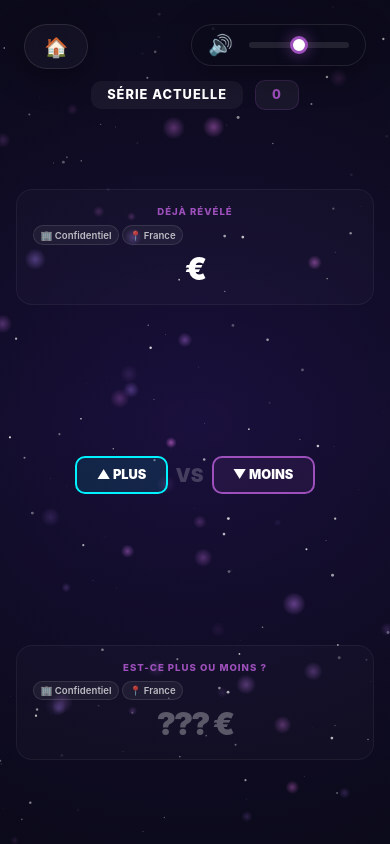
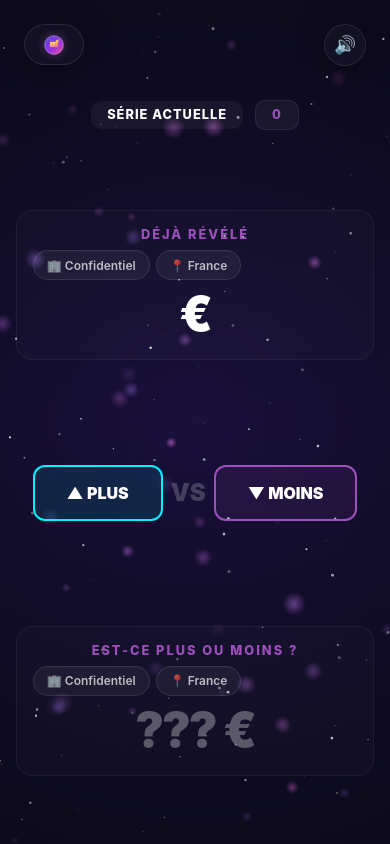
Before and after one commit to julianlebouc/SalaryGuessr, a React (Create React App) app in the folder frontend/: page /highlow in a window 390 px wide. Built offline with nearby package versions, Linux system fonts and the light colour scheme; no server answers.

Commit message:
Fixed all pages responsive and layout on mobile

```diff
--- a/frontend/src/index.css
+++ b/frontend/src/index.css
@@ -68,7 +68,7 @@ button {
 }
 
 .hp-btn-primary:hover {
-  transform: translateY(-4px) scale(1.02);
+  transform: translateY(-4px) scale(1.05);
   box-shadow: 0 15px 35px rgba(106, 17, 203, 0.5);
   border-color: rgba(255, 255, 255, 0.4);
 }
@@ -80,7 +80,7 @@ button {
   left: -50%;
   width: 200%;
   height: 200%;
-  background: radial-gradient(circle, rgba(255,255,255,0.2) 0%, transparent 70%);
+  background: radial-gradient(circle, rgba(255, 255, 255, 0.2) 0%, transparent 70%);
   opacity: 0;
   transition: opacity 0.3s;
   pointer-events: none;
@@ -122,7 +122,9 @@ button {
 }
 
 @media (max-width: 480px) {
-  .hp-btn-primary, .hp-btn-secondary {
+
+  .hp-btn-primary,
+  .hp-btn-secondary {
     padding: 0.8rem 1.8rem;
     font-size: 0.9rem;
   }
@@ -130,19 +132,24 @@ button {
 
 /* --- LAYOUT SYSTEM --- */
 .page-wrapper {
-  min-height: 100vh;
+  height: 100vh;
   width: 100%;
   display: flex;
   flex-direction: column;
-  padding: 100px 5vw 5vw;
+  padding: 80px 5vw 2vw;
   box-sizing: border-box;
   position: relative;
   z-index: 1;
+  overflow-x: hidden;
+  overflow-y: auto;
 }
 
 @media (max-width: 820px) {
   .page-wrapper {
-    padding: 80px 1rem 1rem;
+    padding: 100px 1rem 1.5rem;
+    gap: 1.5rem;
+    height: auto;
+    min-height: 100vh;
   }
 }
 
@@ -161,14 +168,23 @@ button {
   align-items: center;
   gap: 0.8rem;
   color: white;
-  font-weight: 600;
+  font-weight: 700;
+  font-size: 0.9rem;
+}
+
+.gp-home-logo {
+  width: 20px;
+  height: 20px;
+  filter: drop-shadow(0 0 5px var(--primary-purple-glow));
+}
+
+.gp-homeBtn {
   cursor: pointer;
   box-shadow: var(--glass-shadow);
   transition: var(--trans-smooth);
 }
 
 .gp-homeBtn:hover {
-  transform: translateY(-2px);
   background: rgba(255, 255, 255, 0.1);
   border-color: var(--primary-purple);
   box-shadow: 0 0 20px rgba(157, 80, 187, 0.3);
@@ -206,11 +222,6 @@ button {
   .gp-homeBtn span {
     display: none;
   }
-
-  .gp-homeBtn::after {
-    content: "🏠";
-    font-size: 1.2rem;
-  }
 }
 
 .gp-titleMain {
--- a/frontend/src/pages/App.jsx
+++ b/frontend/src/pages/App.jsx
@@ -22,19 +22,20 @@ function GlobalNav() {
   return (
     <>
       <SoundToggleSlider />
-      <AnimatePresence>
+      <AnimatePresence mode="popLayout">
         {!isHome && (
           <motion.button
             key="home-btn"
             className="gp-homeBtn"
             onClick={() => navigate("/")}
-            initial={{ x: -50, opacity: 0 }}
+            initial={{ x: -20, opacity: 0 }}
             animate={{ x: 0, opacity: 1 }}
-            exit={{ x: -50, opacity: 0 }}
-            whileHover={{ scale: 1.05 }}
-            whileTap={{ scale: 0.95 }}
+            exit={{ x: -20, opacity: 0, transition: { duration: 0.2 } }}
+            whileHover={{ translateY: -2, scale: 1.02 }}
+            whileTap={{ scale: 0.98 }}
           >
-            <span>🏠 Accueil</span>
+            <img src="/logo512.svg" alt="Logo" className="gp-home-logo" />
+            <span>Accueil</span>
           </motion.button>
         )}
       </AnimatePresence>
--- a/frontend/src/sound/SoundToggleSlider.css
+++ b/frontend/src/sound/SoundToggleSlider.css
@@ -3,23 +3,24 @@
   top: 1.5rem;
   right: 1.5rem;
   z-index: 9999;
-  background: rgba(11, 10, 26, 0.6);
-  backdrop-filter: blur(15px);
-  -webkit-backdrop-filter: blur(15px);
-  border: 1px solid rgba(255, 255, 255, 0.1);
+  background: var(--glass-bg);
+  backdrop-filter: blur(20px);
+  -webkit-backdrop-filter: blur(20px);
+  border: 1px solid var(--glass-border);
   border-radius: 100px;
-  padding: 0.5rem 1rem;
+  padding: 0.6rem 1.2rem;
   display: flex;
   align-items: center;
   gap: 1rem;
-  box-shadow: 0 8px 32px 0 rgba(0, 0, 0, 0.3);
-  transition: all 0.3s ease;
+  box-shadow: var(--glass-shadow);
+  transition: var(--trans-smooth);
 }
 
 .sg-sound-slider-wrap:hover {
-  background: rgba(11, 10, 26, 0.8);
+  background: rgba(255, 255, 255, 0.08);
   border-color: var(--primary-purple);
   transform: translateY(-2px);
+  box-shadow: 0 0 20px rgba(157, 80, 187, 0.3);
 }
 
 .sg-sound-icon-btn {
@@ -28,12 +29,13 @@
   padding: 0;
   margin: 0;
   cursor: pointer;
-  font-size: 1.25rem;
+  font-size: 1.2rem;
   display: flex;
   align-items: center;
   justify-content: center;
   color: white;
   transition: transform 0.2s;
+  line-height: 1;
 }
 
 .sg-sound-icon-btn:hover {
@@ -43,51 +45,64 @@
 .sg-sound-slider {
   -webkit-appearance: none !important;
   appearance: none !important;
-  width: 100px;
-  height: 6px;
+  width: 80px;
+  height: 4px;
   background: rgba(255, 255, 255, 0.1) !important;
-  border-radius: 10px !important;
+  border-radius: 100px !important;
   outline: none;
   cursor: pointer;
+  transition: var(--trans-smooth);
 }
 
 /* Webkit (Chrome, Safari, Edge) */
-.sg-sound-slider::-webkit-slider-runnable-track {
-  width: 100%;
-  height: 6px;
-  cursor: pointer;
-  background: transparent;
-  border-radius: 10px;
-}
-
 .sg-sound-slider::-webkit-slider-thumb {
   -webkit-appearance: none !important;
   appearance: none !important;
-  height: 18px;
-  width: 18px;
+  height: 14px;
+  width: 14px;
   border-radius: 50% !important;
-  background: #ffffff !important;
+  background: white !important;
   cursor: pointer;
-  margin-top: -6px;
-  border: 3px solid #9d50bb !important;
-  box-shadow: 0 0 15px rgba(157, 80, 187, 0.6) !important;
+  border: 2px solid var(--primary-purple) !important;
+  box-shadow: 0 0 10px var(--primary-purple-glow) !important;
+  transition: var(--trans-smooth);
+}
+
+.sg-sound-slider:hover::-webkit-slider-thumb {
+  transform: scale(1.2);
+  background: var(--accent-cyan) !important;
+  border-color: white !important;
+  box-shadow: 0 0 15px var(--accent-cyan) !important;
 }
 
 /* Firefox */
-.sg-sound-slider::-moz-range-track {
-  width: 100%;
-  height: 6px;
-  cursor: pointer;
-  background: rgba(255, 255, 255, 0.1);
-  border-radius: 10px;
-}
-
 .sg-sound-slider::-moz-range-thumb {
   height: 14px;
   width: 14px;
   border-radius: 50%;
-  background: #ffffff;
+  background: white;
   cursor: pointer;
-  border: 3px solid #9d50bb;
-  box-shadow: 0 0 15px rgba(157, 80, 187, 0.6);
+  border: 2px solid var(--primary-purple);
+  box-shadow: 0 0 10px var(--primary-purple-glow);
 }
+
+/* Mobile: Just the icon button */
+@media (max-width: 768px) {
+  .sg-sound-slider-wrap {
+    padding: 0.6rem;
+    gap: 0;
+    width: 42px;
+    height: 42px;
+    justify-content: center;
+    top: 1.5rem;
+    right: 1.5rem;
+  }
+
+  .sg-sound-slider {
+    display: none !important;
+  }
+
+  .sg-sound-icon-btn {
+    font-size: 1.1rem;
+  }
+}
--- a/frontend/src/styles/GamePage.css
+++ b/frontend/src/styles/GamePage.css
@@ -66,12 +66,14 @@
     gap: 0.5rem;
     margin-bottom: 1rem;
   }
+
   .gp-progress-bar {
     grid-column: span 2;
   }
 }
 
-.gp-round-badge, .gp-score-badge {
+.gp-round-badge,
+.gp-score-badge {
   font-weight: 800;
   font-size: 0.8rem;
   letter-spacing: 1px;
@@ -112,50 +114,56 @@
     grid-template-columns: 1fr;
     gap: 0.75rem;
   }
+
   .gp-game-header {
     margin-bottom: 0.75rem;
   }
+
   .gp-job-side {
-    gap: 0.25rem !important;
+    gap: 0.75rem !important;
+    justify-content: center;
   }
+
   .gp-job-title {
-    font-size: 1.3rem !important;
-    margin-bottom: 0.1rem !important;
-  }
-  .badgesContainer {
-    gap: 0.2rem !important;
+    font-size: 1.75rem !important;
     margin-bottom: 0.5rem !important;
   }
-  .gp-badgeGroup {
-    gap: 0.2rem !important;
+
+  .badgesContainer {
+    gap: 0.5rem !important;
+    margin-bottom: 1rem !important;
   }
+
   .gp-badge {
-    padding: 0.2rem 0.4rem !important;
-    font-size: 0.6rem !important;
+    padding: 0.4rem 0.8rem !important;
+    font-size: 0.75rem !important;
   }
-  .gp-dateInfo {
-    margin-bottom: 0.25rem !important;
-    font-size: 0.65rem !important;
+
+  .gp-job-desc {
+    max-height: 25vh !important;
+    font-size: 1rem !important;
+    line-height: 1.4 !important;
+    overflow-y: auto !important;
+    display: block !important;
   }
-  .gp-job-desc {
-    max-height: 60px !important;
-    font-size: 0.8rem !important;
-    line-height: 1.2 !important;
-    -webkit-line-clamp: 2 !important;
-  }
-  .gp-input-area, .gp-result-area {
+
+  .gp-input-area,
+  .gp-result-area {
     padding: 0.75rem !important;
     border-radius: 12px !important;
     gap: 0.5rem !important;
   }
+
   .gp-input-wrap input {
     font-size: 1.2rem !important;
     padding: 0.6rem !important;
   }
+
   .gp-currency {
     font-size: 1.2rem !important;
     right: 1rem !important;
   }
+
   .gp-input-label {
     font-size: 0.7rem !important;
   }
@@ -164,7 +172,9 @@
 .gp-job-side {
   display: flex;
   flex-direction: column;
-  gap: 1.5rem;
+  gap: clamp(0.5rem, 3vh, 1.5rem);
+  flex: 1;
+  min-height: 0;
 }
 
 .gp-job-title {
@@ -179,8 +189,9 @@
 
 .badgesContainer {
   display: flex;
-  flex-direction: column;
-  gap: 0.5rem;
+  flex-direction: row;
+  flex-wrap: wrap;
+  gap: 0.4rem;
   margin-bottom: 1rem;
 }
 
@@ -226,13 +237,6 @@
 .gp-romeCode {
   opacity: 0.6;
   font-size: 0.6rem;
-}
-
-.gp-dateInfo {
-  margin-bottom: 1rem;
-  font-size: 0.8rem;
-  color: var(--text-secondary);
-  opacity: 0.8;
 }
 
 .gp-job-desc {
--- a/frontend/src/styles/HighLowGame.css
+++ b/frontend/src/styles/HighLowGame.css
@@ -25,7 +25,8 @@
   grid-template-columns: 1fr auto 1fr;
   align-items: center;
   gap: 2rem;
-  flex-grow: 1;
+  flex: 1;
+  min-height: 0;
 }
 
 @media (max-width: 968px) {
@@ -47,22 +48,22 @@
     border-radius: 16px !important;
   }
   .hl-job-title {
-    font-size: 1.1rem !important;
+    font-size: 1.5rem !important;
   }
   .hl-salary-display {
-    font-size: 2rem !important;
+    font-size: 3rem !important;
   }
   .hl-tag {
-    font-size: 0.6rem !important;
-    letter-spacing: 1px !important;
+    font-size: 0.8rem !important;
+    letter-spacing: 2px !important;
   }
   .hl-vs-btn {
-    padding: 0.6rem 1.2rem !important;
-    font-size: 0.8rem !important;
-    border-radius: 10px !important;
+    padding: 1rem 2rem !important;
+    font-size: 1rem !important;
+    border-radius: 12px !important;
   }
   .hl-vs-text {
-    font-size: 1.2rem !important;
+    font-size: 1.5rem !important;
   }
 }
 
@@ -147,8 +148,9 @@
   flex-direction: column;
   align-items: center;
   justify-content: center;
-  flex-grow: 1;
+  flex: 1;
   text-align: center;
+  min-height: 0;
 }
 
 .hl-gameover-view h1 {
--- a/frontend/src/styles/HomePage.css
+++ b/frontend/src/styles/HomePage.css
@@ -9,6 +9,7 @@
   align-items: center;
   gap: 6rem;
   flex-grow: 1;
+  min-height: 0;
 }
 
 @media (max-width: 1200px) {
@@ -74,7 +75,7 @@
   font-size: clamp(1.1rem, 2vw, 1.4rem);
   line-height: 1.6;
   color: var(--text-secondary);
-  margin-bottom: 3rem;
+  margin-bottom: clamp(1rem, 5vh, 3rem);
   max-width: 600px;
 }
 
--- a/frontend/src/styles/ModeSelectPage.css
+++ b/frontend/src/styles/ModeSelectPage.css
@@ -132,20 +132,20 @@
 
   .mode-card-desc {
     display: block;
-    font-size: 0.8rem;
-    margin-top: 0.2rem;
+    font-size: 0.9rem;
+    margin-top: 0.5rem;
     margin-bottom: 0;
-    line-height: 1.3;
+    line-height: 1.4;
   }
 
   .mode-icon-wrap {
-    font-size: 1.8rem;
-    margin-bottom: 0.25rem;
+    font-size: 2.5rem;
+    margin-bottom: 0.5rem;
   }
 
   .mode-card-title {
-    font-size: 1.1rem;
-    margin-bottom: 0;
+    font-size: 1.5rem;
+    margin-bottom: 0.25rem;
   }
 
   .mode-intro {
--- a/frontend/src/styles/StatsPage.css
+++ b/frontend/src/styles/StatsPage.css
@@ -32,7 +32,8 @@
   display: grid;
   grid-template-columns: 1.2fr 0.8fr;
   gap: 4rem;
-  flex-grow: 1;
+  flex: 1;
+  min-height: 0;
 }
 
 @media (max-width: 968px) {
```
Also changed, not shown: frontend/src/pages/GamePage.jsx (+5 -15 lines).
